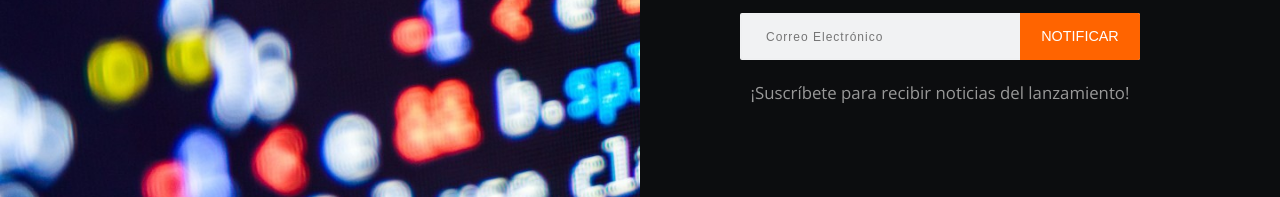
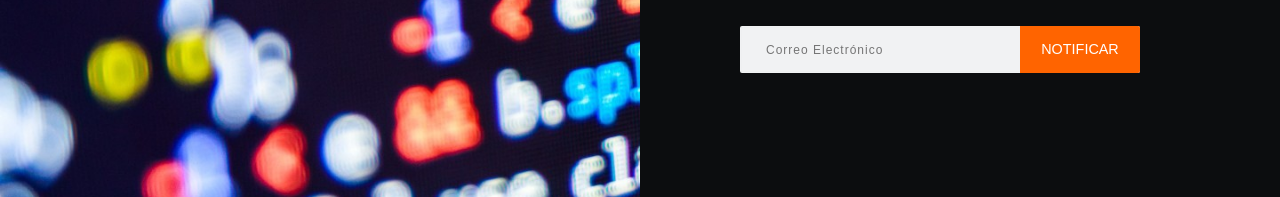
Before and after one commit to AMSoftwareServiceCenter/AMSoftwareServiceCenter.github.io, a plain HTML site: page index.html in a window 1280 px wide. Shown: the part 516-713 px from the top of the page. Drawn offline with nearby package versions, Linux system fonts and the light colour scheme; files whose address does not match are found by name.

Commit message:
Update index.html

```diff
--- a/index.html
+++ b/index.html
@@ -51,7 +51,7 @@
 							</form>
 						</div><!-- email-input-area -->
 
-						<p class="post-desc">¡Suscríbete para recibir noticias del lanzamiento!</p>
+						<!--<p class="post-desc">¡Suscríbete para recibir noticias del lanzamiento!</p>-->
 					</div><!-- main-content -->
 				</div><!-- display-table-cell -->
 			</div><!-- display-table -->
```
